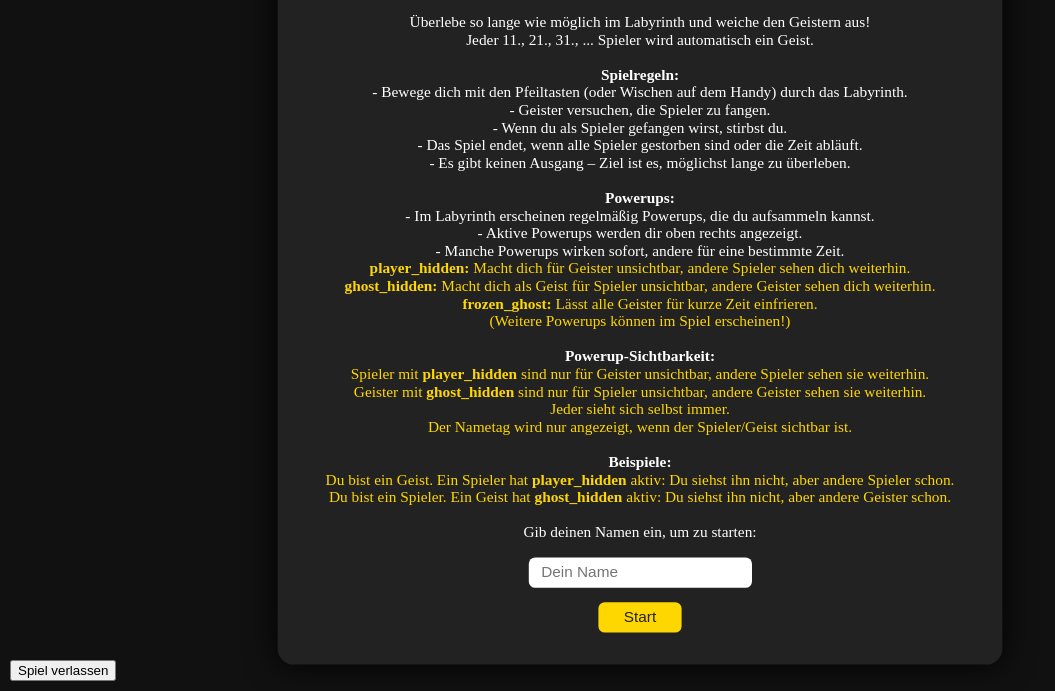
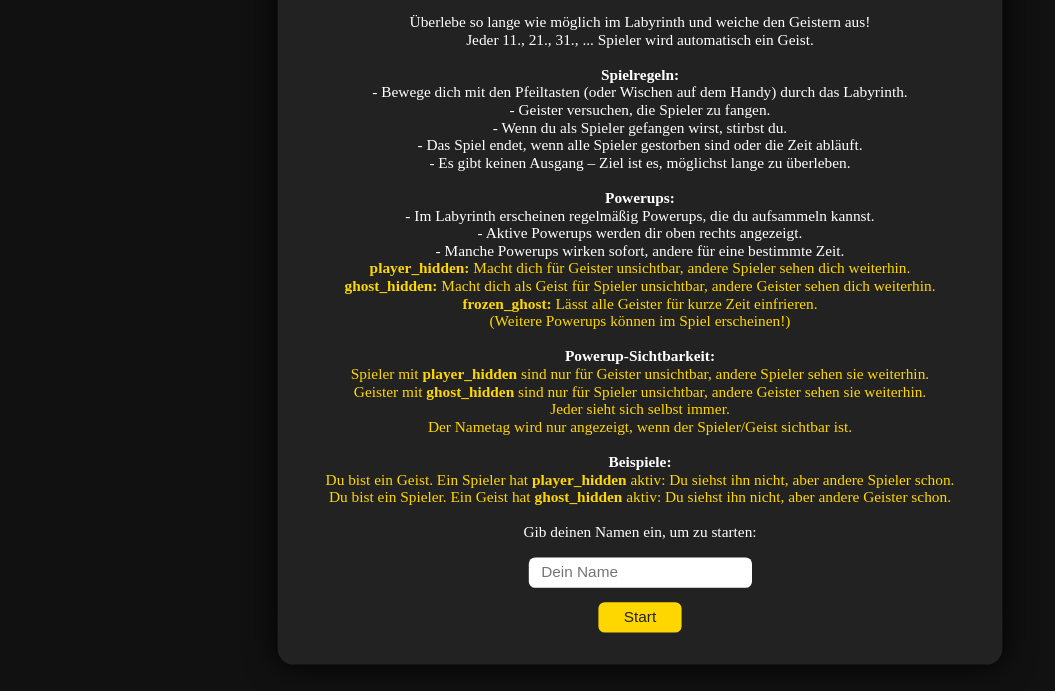
Before and after one commit to therohero/maze-run, a website: page index.html in a window 1280 px wide. Shown: the part 109-800 px from the top of the page, without its empty margins (0-1055 px from the left). Drawn offline with Linux system fonts and the light colour scheme.

Commit message:
Update index.html

```diff
--- a/index.html
+++ b/index.html
@@ -106,7 +106,6 @@
         <div id="gameEndOverlay">
             <div id="gameEndContent"></div>
         </div>
-        <button style="position: absolute; bottom: 10px; left: 10px;" onclick="leaveGame()">Spiel verlassen</button>
 
         <script>
             let players = [];
@@ -272,15 +271,6 @@
                         ctx.strokeText(pname, px + CELL_SIZE/2, py - 6);
                         ctx.fillText(pname, px + CELL_SIZE/2, py - 6);
                     }
-                }
-            }
-
-            function leaveGame() {
-                if (id) {
-                    fetch(`/leave?id=${id}`)
-                    .then(() => {
-                        window.location.href = "https://example.com"
-                    })
                 }
             }
 
```
